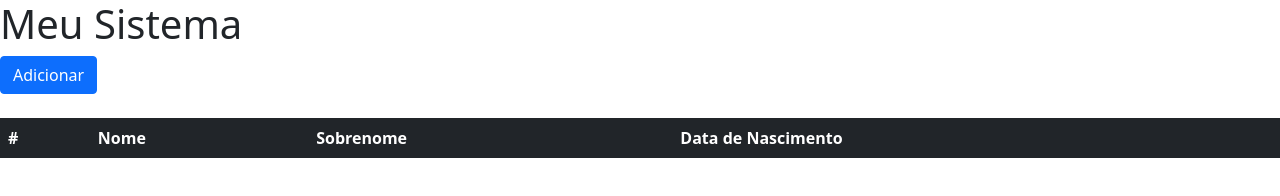
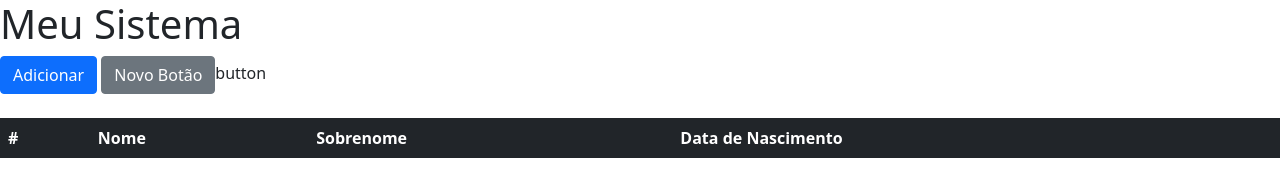
Before and after one commit to EmilioGut/18b_eacg, a plain HTML site: page index.html in a window 1280 px wide. Drawn offline with Linux system fonts and the light colour scheme.

Commit message:
Adição de novo botão

```diff
--- a/index.html
+++ b/index.html
@@ -10,6 +10,7 @@
 <body>
     <h1>Meu Sistema</h1>
     <button id="btnAdicionar" type="button" class="btn btn-primary">Adicionar</button>
+    <button id="btnNovoBotao" type="button" class="btn btn-secondary">Novo Botão</button>button</button>
 
     <br />
     <br />
```
